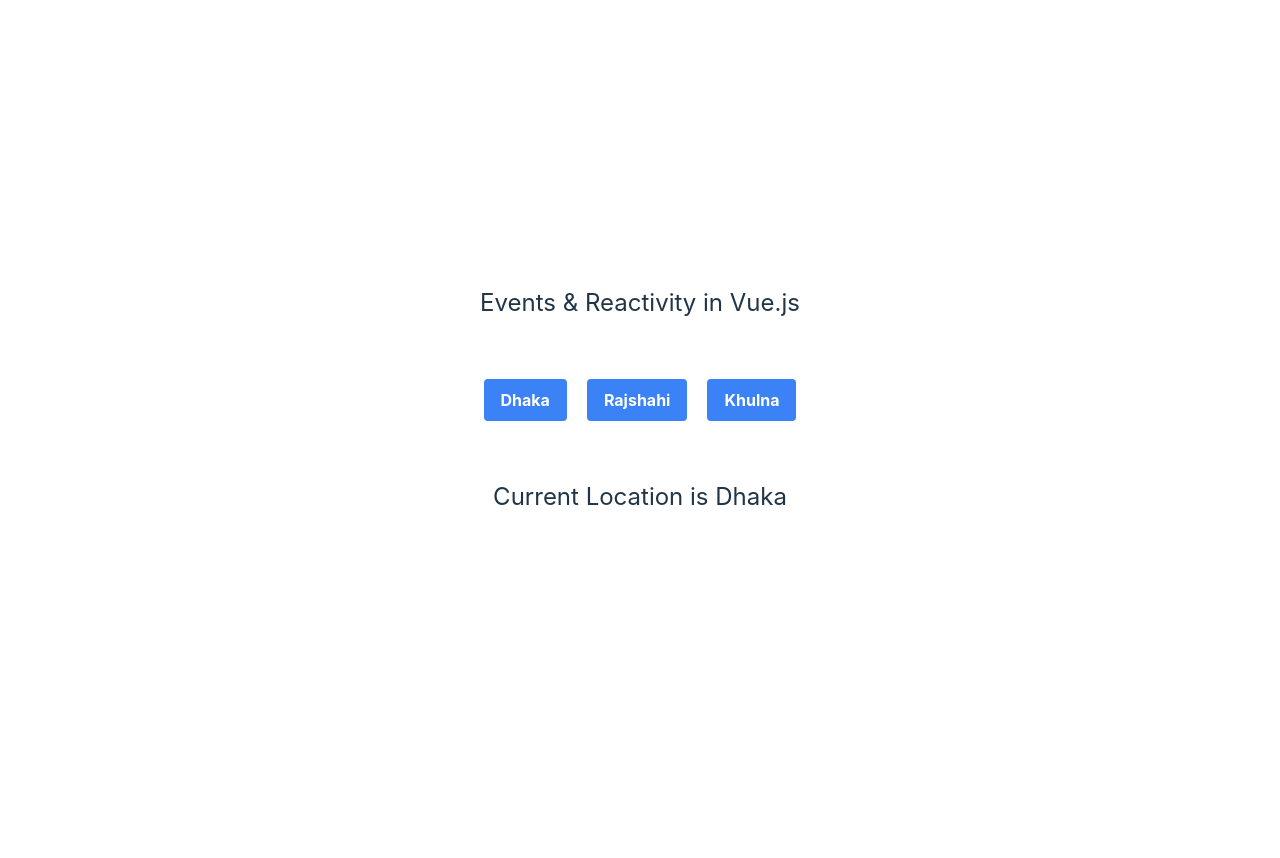
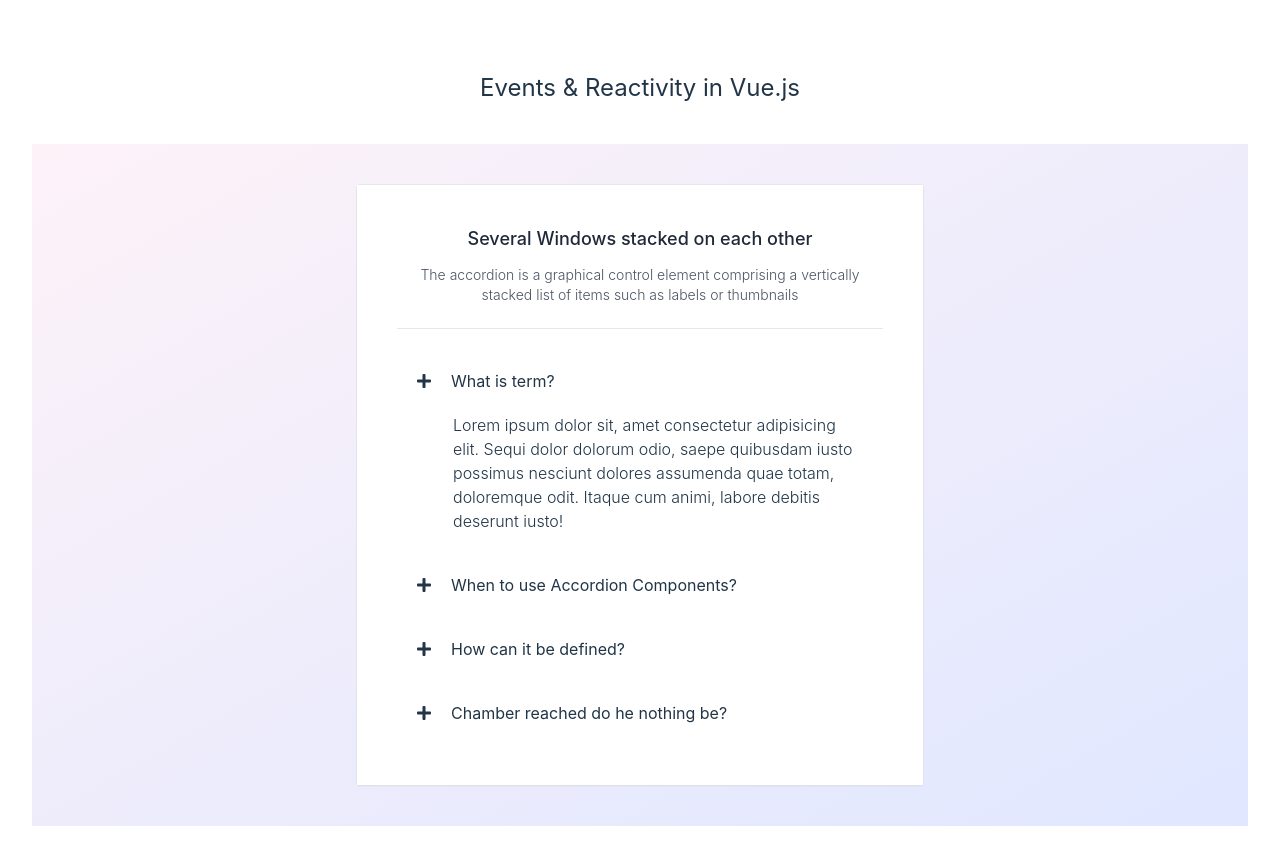
Before and after one commit to palashkumardas/eventreactivity, a Vue app: page / in a window 1280 px wide. Before the commit the page ends 800 px from the top, so only its background shows below. Built offline with nearby package versions, Linux system fonts and the light colour scheme.

Commit message:
accordion only open

```diff
--- a/index.html
+++ b/index.html
@@ -6,7 +6,7 @@
     <meta name="viewport" content="width=device-width, initial-scale=1.0" />
     <title>Event & Reactivity</title>
     <script defer src="//cdn.tailwindcss.com"></script>
-
+    <link href="//cdnjs.cloudflare.com/ajax/libs/font-awesome/5.13.0/css/all.min.css" rel="stylesheet" />
   </head>
   <body>
     <div id="app"></div>
--- a/src/App.vue
+++ b/src/App.vue
@@ -1,11 +1,12 @@
 <script setup>
 // import location from './components/Location.vue'
-import objectReactivity from './components/objectReactivity.vue'
+// import objectReactivity from './components/objectReactivity.vue'
+import according from './components/according.vue'
 
 </script>
 
 <template>
-  <objectReactivity></objectReactivity>
+  <according></according>
 </template>
 
 <style scoped>
--- /dev/null
+++ b/src/components/according.vue
@@ -0,0 +1,87 @@
+<script setup>
+import { ref } from 'vue'
+const accordionIndex=ref(0);
+</script>
+
+<template>
+  <section class="container mx-auto flex items-center flex-col">
+        <h1 class="text-center text-2xl py-10">Events & Reactivity in Vue.js</h1>
+
+        <div class="p-10 bg-gradient-to-br from-pink-50 to-indigo-100 grid place-items-center">
+          <div class="w-6/12 mx-auto rounded border">
+            <div class="bg-white p-10 shadow-sm">
+              <h3 class="text-lg font-medium text-gray-800">Several Windows stacked on each other</h3>
+              <p class="text-sm font-light text-gray-600 my-3">
+                The accordion is a graphical control element comprising a vertically stacked list of items such as labels or thumbnails
+              </p>
+
+              <div class="h-1 w-full mx-auto border-b my-5"></div>
+
+              <!-- What is term -->
+              <div class="transition hover:bg-indigo-50">
+                <!-- header -->
+                <div class="accordion-header cursor-pointer transition flex space-x-5 px-5 items-center h-16" @click="accordionIndex=0">
+                  <i class="fas fa-plus"></i>
+                  <h3>What is term?</h3>
+                </div>
+                <!-- Content -->
+                <div class="px-5 pt-0 text-left pb-5" :class="accordionIndex==0?'':'hidden'">
+                  <p class="leading-6 font-light pl-9 ">
+                    Lorem ipsum dolor sit, amet consectetur adipisicing elit. Sequi dolor dolorum odio, saepe quibusdam iusto possimus nesciunt dolores assumenda quae totam, doloremque odit. Itaque cum animi, labore debitis deserunt iusto!
+                  </p>
+                </div>
+              </div>
+
+              <!-- When to use Accordion Components -->
+              <div class="transition hover:bg-indigo-50">
+                <!-- header -->
+                <div class="accordion-header cursor-pointer transition flex space-x-5 px-5 items-center h-16" @click="accordionIndex=1">
+                  <i class="fas fa-plus"></i>
+                  <h3>When to use Accordion Components?</h3>
+                </div>
+                <!-- Content -->
+                <div class="accordion-content px-5 pt-0 text-left pb-5" :class="accordionIndex==1?'':'hidden'">
+                  <p class="leading-6 font-light pl-9 ">
+                    Lorem, ipsum dolor sit amet consectetur adipisicing elit. Ut suscipit itaque, sequi incidunt ab sit optio debitis dignissimos doloribus ratione nobis id mollitia maiores eveniet necessitatibus dolorum praesentium! Corrupti, at.
+                  </p>
+                </div>
+              </div>
+
+              <!-- Accordion Wrapper -->
+              <div class="transition hover:bg-indigo-50">
+                <!-- header -->
+                <div class="accordion-header cursor-pointer transition flex space-x-5 px-5 items-center h-16" @click="accordionIndex=2">
+                  <i class="fas fa-plus"></i>
+                  <h3>How can it be defined?</h3>
+                </div>
+                <!-- Content -->
+                <div class="accordion-content px-5 pt-0 text-left pb-5" :class="accordionIndex==2?'':'hidden'">
+                  <p class="leading-6 font-light pl-9">
+                    Lorem ipsum dolor sit amet consectetur adipisicing elit. Minima facilis labore voluptates provident nam, delectus suscipit nihil optio voluptate quae porro fugiat magni excepturi doloribus.
+                  </p>
+                </div>
+              </div>
+
+              <!-- Accordion Wrapper -->
+              <div class="transition hover:bg-indigo-50">
+                <!-- header -->
+                <div class="accordion-header cursor-pointer transition flex space-x-5 px-5 items-center h-16" @click="accordionIndex=3">
+                  <i class="fas fa-plus"></i>
+                  <h3>Chamber reached do he nothing be?</h3>
+                </div>
+                <!-- Content -->
+                <div class="accordion-content px-5 pt-0 text-left pb-5" :class="accordionIndex==3?'':'hidden'">
+                  <p class="leading-6 font-light pl-9">
+                    Lorem ipsum, dolor sit amet consectetur adipisicing elit. Ullam minima maiores magni dolore qui architecto pariatur incidunt repellat quos hic? Eius, eveniet accusantium! Quisquam, quo. Vitae ipsum ad veritatis commodi quasi expedita!
+                  </p>
+                </div>
+              </div>
+            </div>
+          </div>
+        </div>
+      </section>
+</template>
+
+<style scoped>
+
+</style>
```
